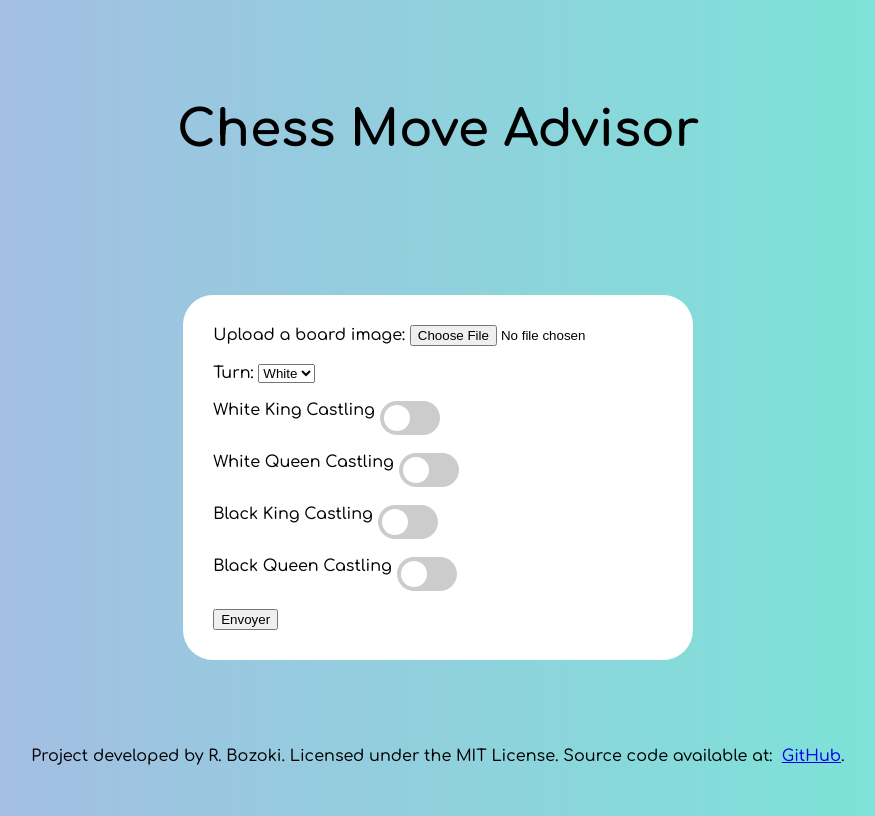
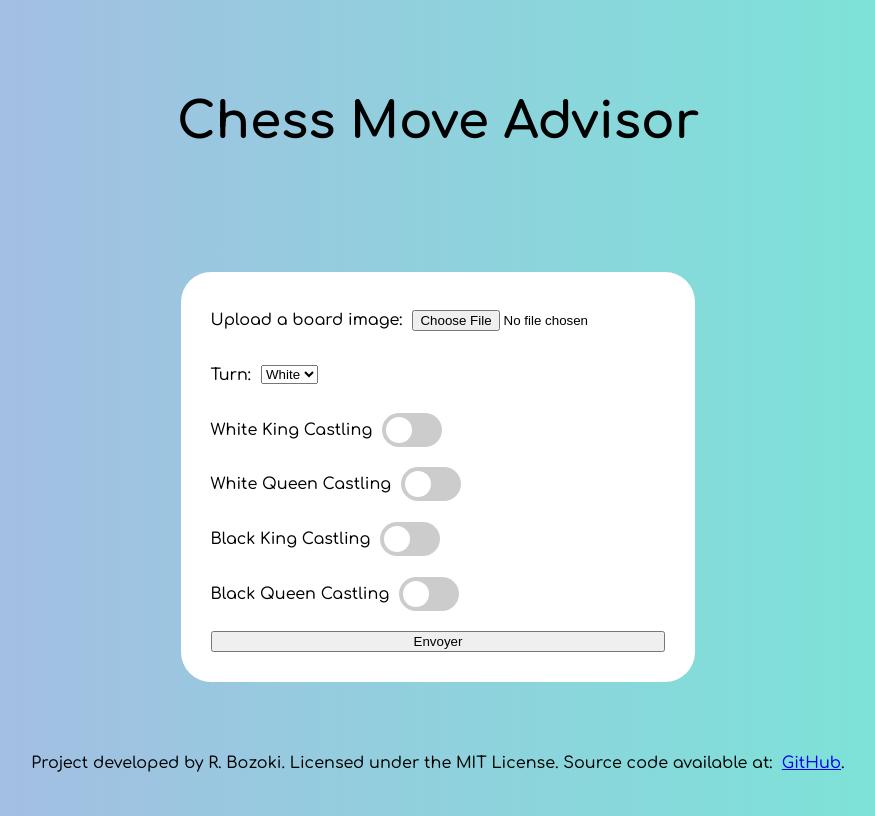
Before and after one commit to RBozoki/ChessMoveAdvisor, a Flask app: page / in a window 1280 px wide. Shown: the whole page, without its empty margins (202-1077 px from the left). Run offline with Flask 3, Linux system fonts and the light colour scheme.

Commit message:
cleaner style

```diff
--- a/src/static/style.css
+++ b/src/static/style.css
@@ -39,9 +39,22 @@ section {
 }
 
 
+#inputs_container {
+    display: flex;
+    flex-direction: column;
+    justify-content: space-between;
+    height: 350px;
+}
 
 
+.switch_with_label {
+    display: flex;
+    align-items: center;
+}
 
+.switch_with_label label:first-of-type {
+    margin-right: 10px;
+}
 
 .switch {
     position: relative;
--- a/src/templates/index.html
+++ b/src/templates/index.html
@@ -22,40 +22,55 @@
     <section>
         <div id="form_container" class="section_container">
             <form action="/process" method="POST" enctype="multipart/form-data">
+                <div id="inputs_container">
+                    <div class="switch_with_label">
                         <label for="image">Upload a board image:</label>
                         <input type="file" id="image" name="image" accept="image/*" required><br><br>
+                    </div>
 
+                    <div class="switch_with_label">
                         <label for="turn">Turn:</label>
                         <select id="turn" name="turn" required>
                             <option value="w">White</option>
                             <option value="b">Black</option>
                         </select><br><br>
+                    </div>
 
+                    <div class="switch_with_label">
                         <label for="white_king_castling">White King Castling</label>
                         <label class="switch">
                             <input type="checkbox" id="white_king_castling" name="white_king_castling" value="y">
                             <span class="slider round"></span>
                         </label><br><br>
+                    </div>
 
+
+                    <div class="switch_with_label">
                         <label for="white_queen_castling">White Queen Castling</label>
                         <label class="switch">
                             <input type="checkbox" id="white_queen_castling" name="white_queen_castling" value="y">
                             <span class="slider round"></span>
                         </label><br><br>
+                    </div>
 
+                    <div class="switch_with_label">
                         <label for="black_king_castling">Black King Castling</label>
                         <label class="switch">
                             <input type="checkbox" id="black_king_castling" name="black_king_castling" value="y">
                             <span class="slider round"></span>
                         </label><br><br>
+                    </div>
 
+                    <div class="switch_with_label">
                         <label for="black_queen_castling">Black Queen Castling</label>
                         <label class="switch">
                             <input type="checkbox" id="black_queen_castling" name="black_queen_castling" value="y">
                             <span class="slider round"></span>
                         </label><br><br>
+                    </div>
 
                     <input type="submit" value="Envoyer">
+                </div>
             </form>
         </div>
     </section>
```
Lines whose indentation alone changed are shown as unchanged.
